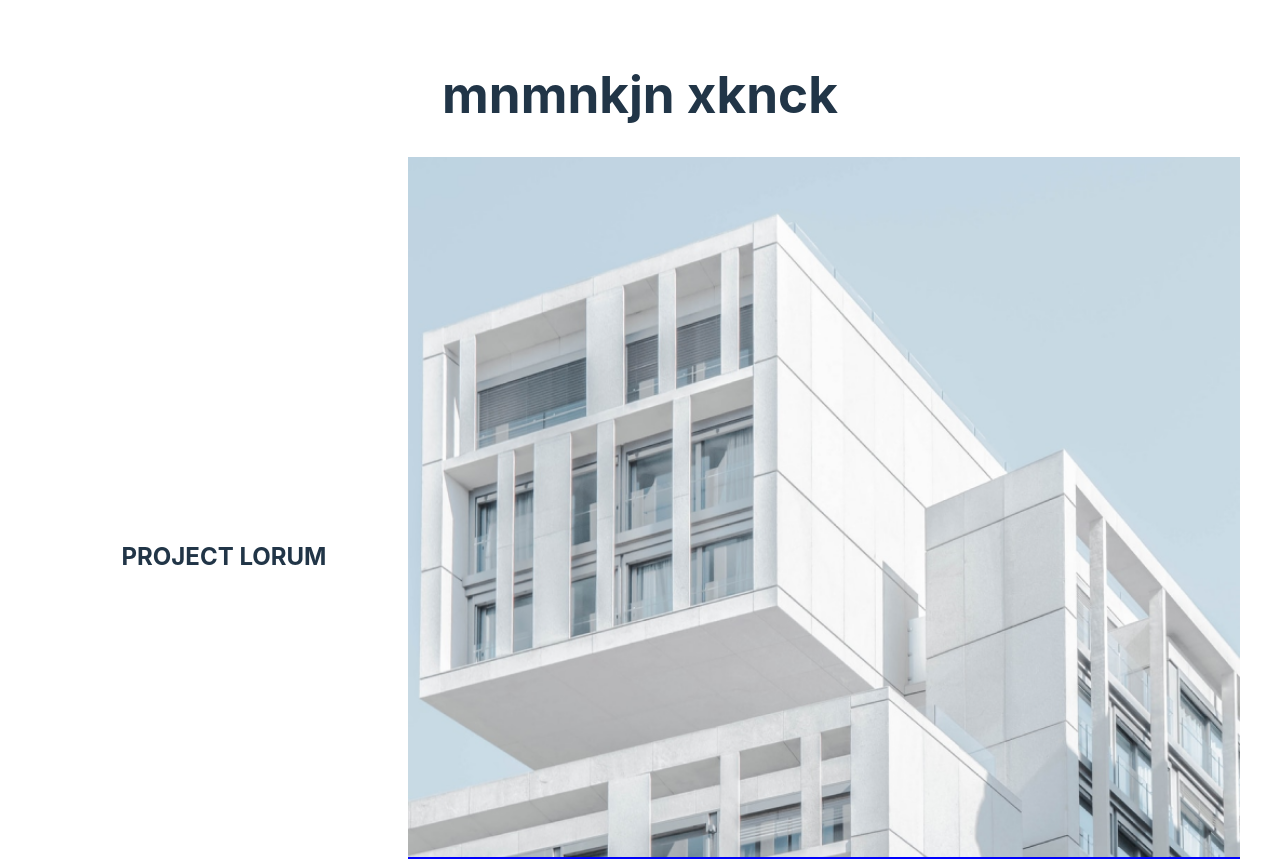
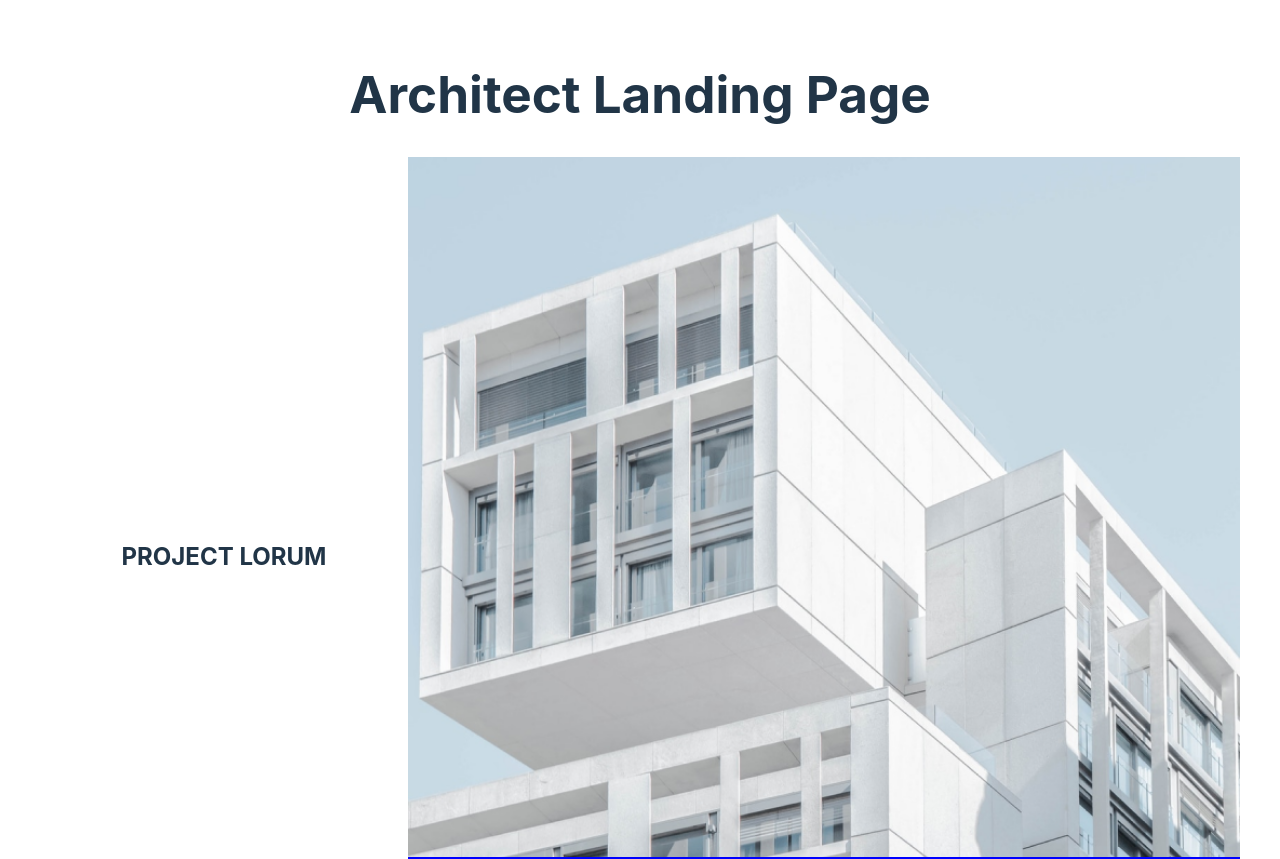
Before and after one commit to moromoke01/Kodecamp-task3-landingPage, a React (Vite) app: page / in a window 1280 px wide. Shown: the top 859 px of the page. Built offline with nearby package versions, Linux system fonts and the light colour scheme.

Commit message:
landing page

```diff
--- a/src/Components/Homepage.jsx
+++ b/src/Components/Homepage.jsx
@@ -6,7 +6,7 @@ import Project from './Project'
 const Homepage = () => {
   return (
     <div>
-       <h1>mnmnkjn xknck</h1>
+       <h1>Architect Landing Page</h1>
        <HeroSection />
        <About />
        <Project />
```
